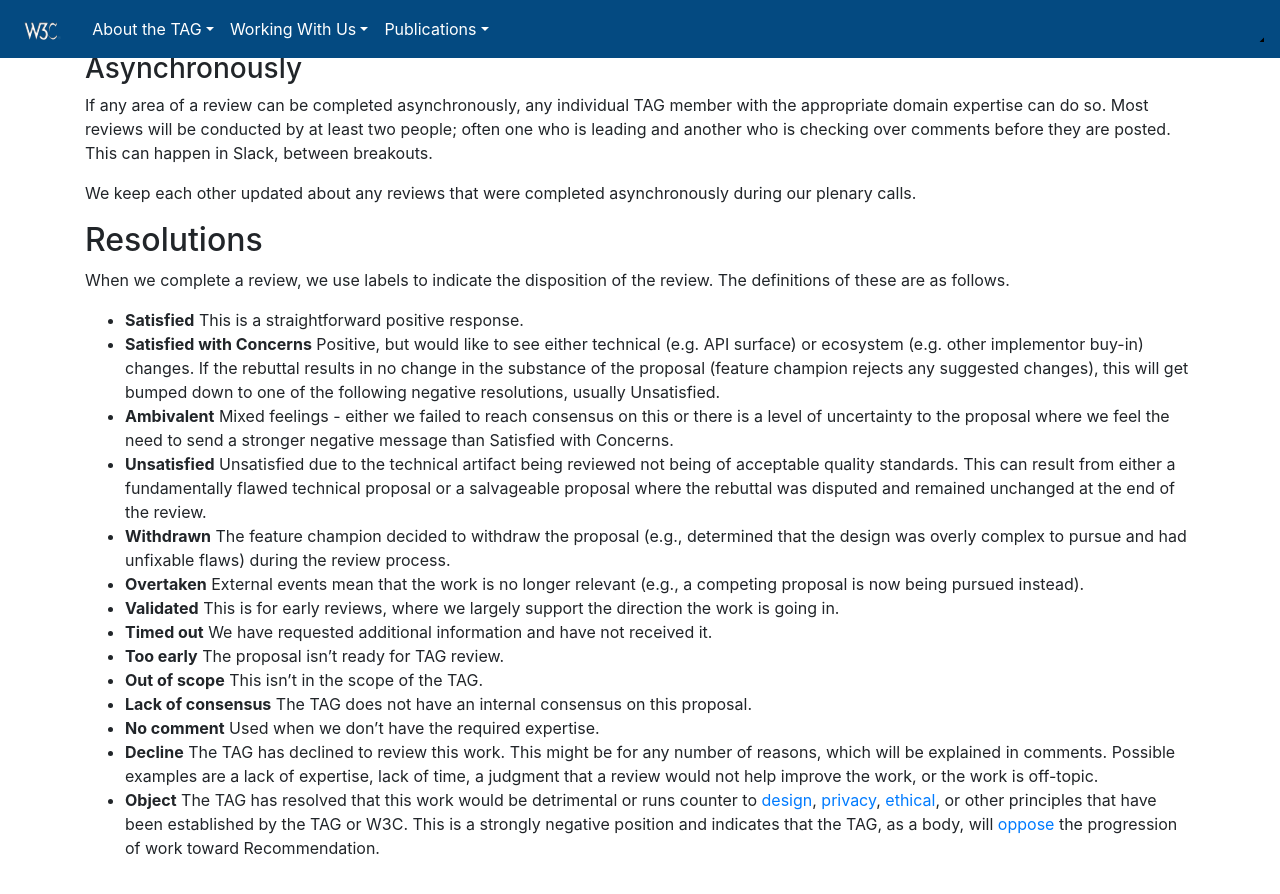
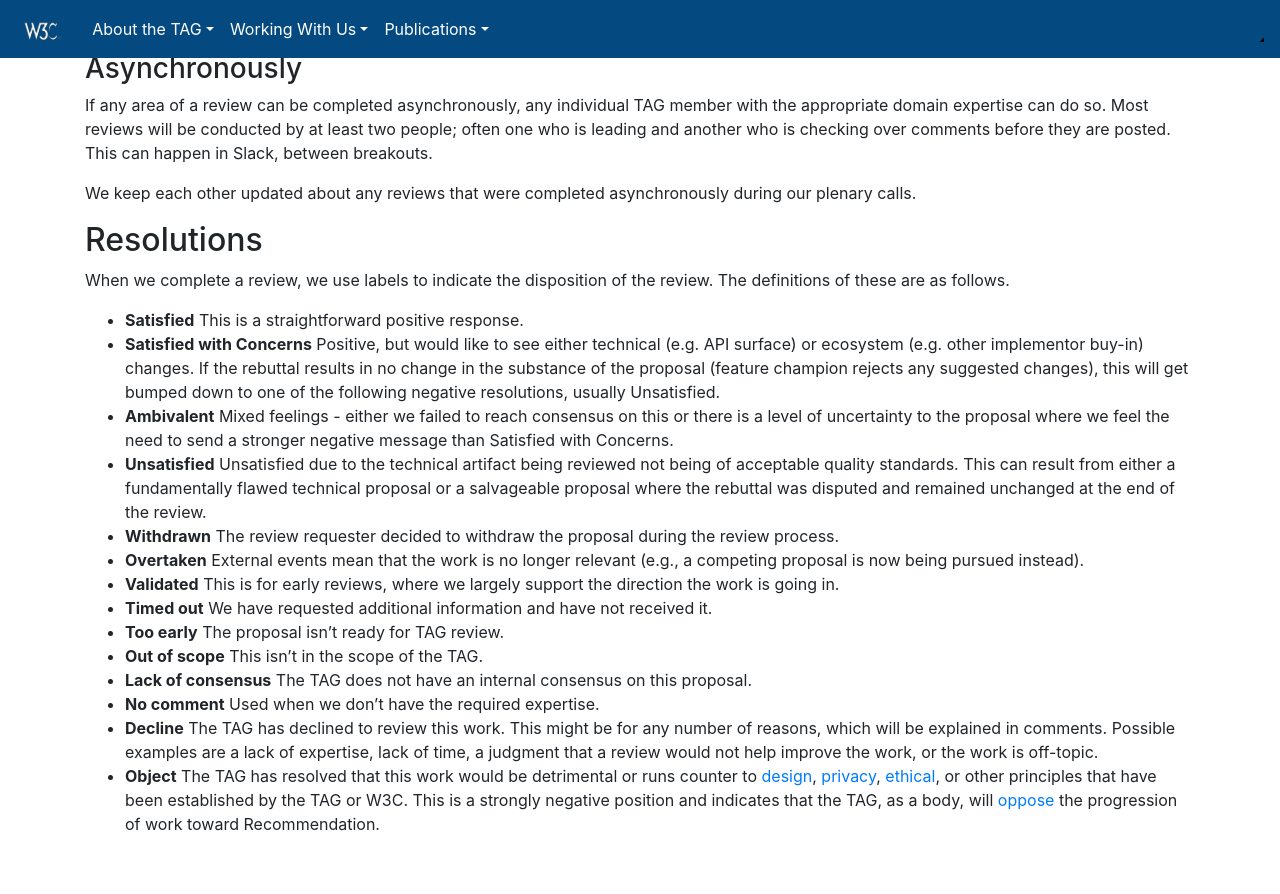
Before and after one commit to w3ctag/tag.w3.org, a Jekyll site: the page built from workmode/design-reviews.md, in a window 1280 px wide and 900 px high, scrolled down 3367 px. Shown: the top 894 px of the window. Built offline with Jekyll 4.4.1, drawn with Linux system fonts in a browser that asks for light colours; nearby versions of some CDN libraries; library files that are not in the unit come from our copies.

Commit message:
Simplify definition of withdrawn

```diff
--- a/workmode/design-reviews.md
+++ b/workmode/design-reviews.md
@@ -151,7 +151,7 @@ When we complete a review, we use labels to indicate the disposition of the revi
 * **Satisfied with Concerns** Positive, but would like to see either technical (e.g. API surface) or ecosystem (e.g. other implementor buy-in) changes. If the rebuttal results in no change in the substance of the proposal (feature champion rejects any suggested changes), this will get bumped down to one of the following negative resolutions, usually Unsatisfied.
 * **Ambivalent** Mixed feelings - either we failed to reach consensus on this or there is a level of uncertainty to the proposal where we feel the need to send a stronger negative message than Satisfied with Concerns.
 * **Unsatisfied** Unsatisfied due to the technical artifact being reviewed not being of acceptable quality standards. This can result from either a fundamentally flawed technical proposal or a salvageable proposal where the rebuttal was disputed and remained unchanged at the end of the review.
-* **Withdrawn** The feature champion decided to withdraw the proposal (e.g., determined that the design was overly complex to pursue and had unfixable flaws) during the review process.
+* **Withdrawn** The review requester decided to withdraw the proposal during the review process.
 * **Overtaken** External events mean that the work is no longer relevant (e.g., a competing proposal is now being pursued instead).
 * **Validated** This is for early reviews, where we largely support the direction the work is going in.
 * **Timed out** We have requested additional information and have not received it.
```
